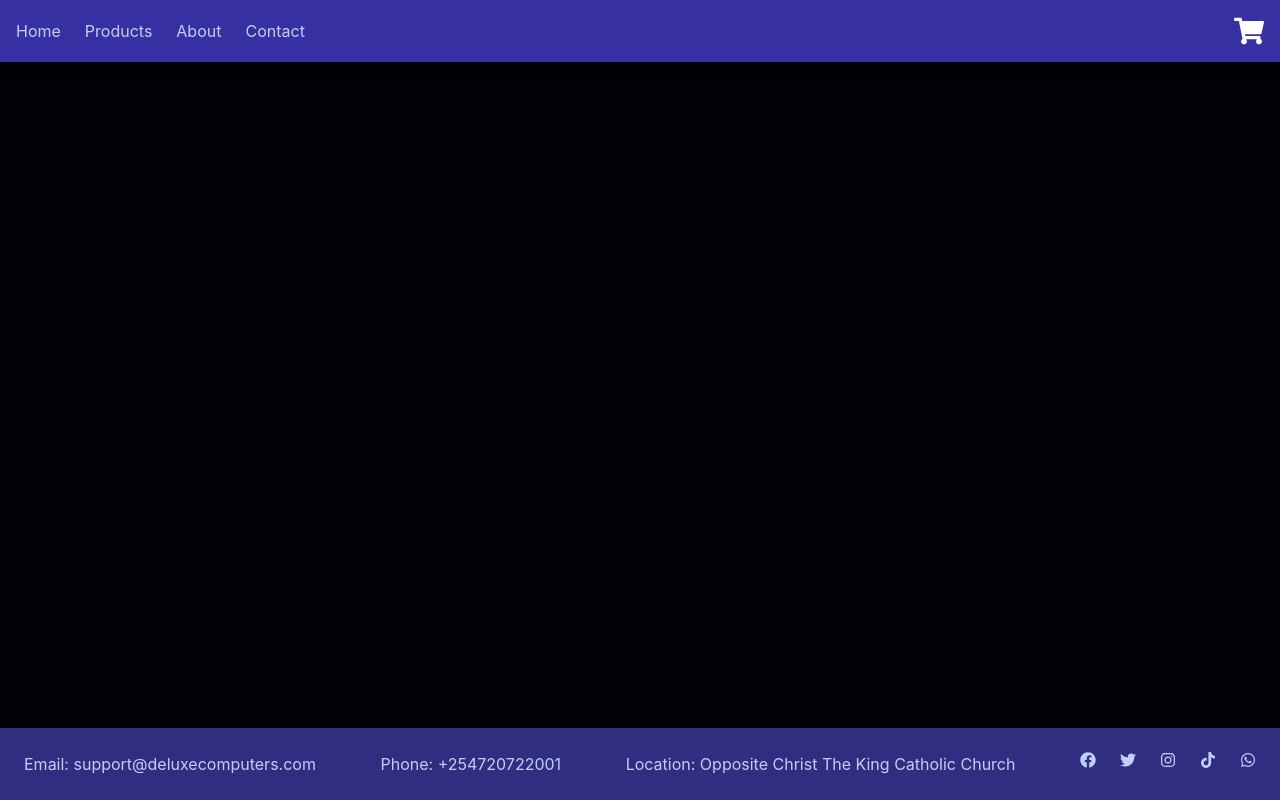
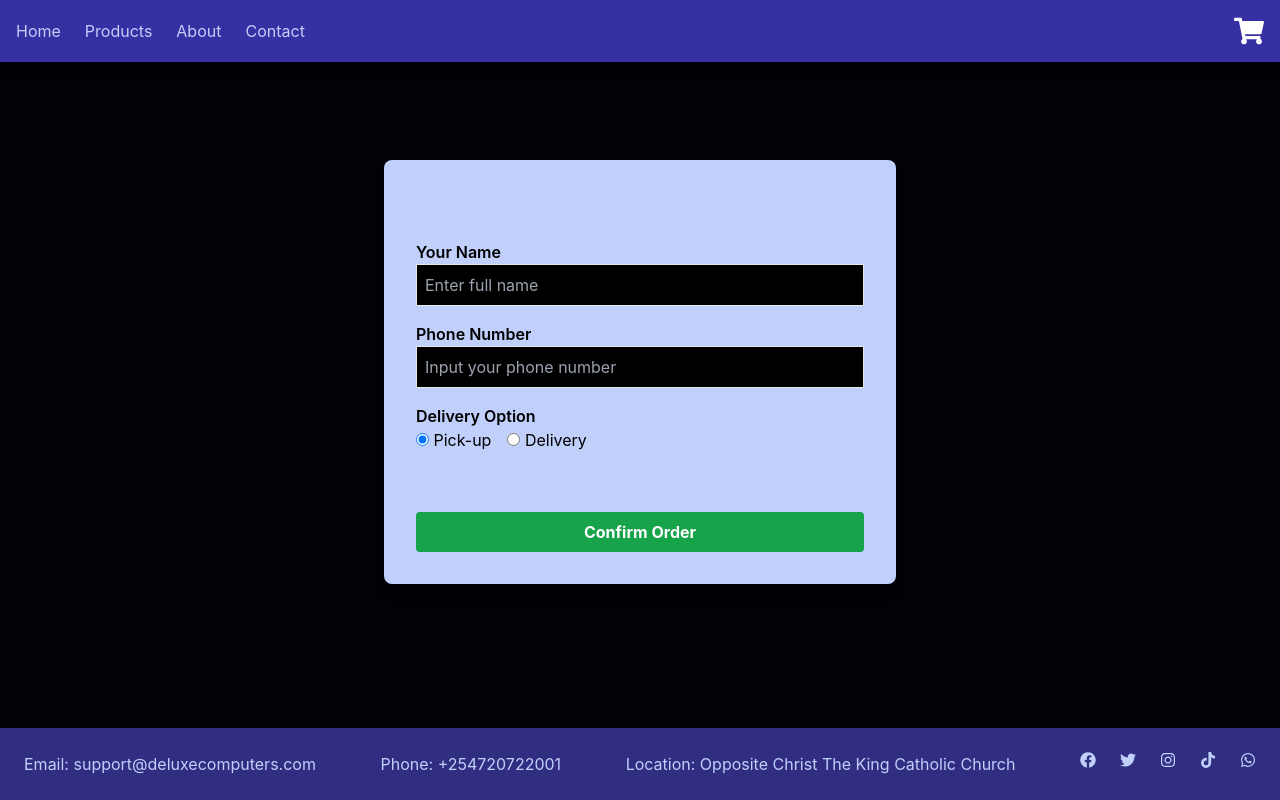
Before and after one commit to abongo123/deluxe-computers, a React (Vite) app in the folder deluxe-computers/: page /checkout in a window 1280 px wide. Built offline with nearby package versions, Linux system fonts and the light colour scheme.

Commit message:
Updated checkout page

```diff
--- a/deluxe-computers/src/App.jsx
+++ b/deluxe-computers/src/App.jsx
@@ -40,7 +40,7 @@ export default function App() {
             <Route path="/cart" element={<Cart />} />
             <Route path="/payment" element={<Payment />} />
             <Route path="/repairs" element={<Repairs />} />
-            <Route path="/chekout" element={<Checkout />} />
+            <Route path="/checkout" element={<Checkout />} />
           </Routes>
         </main>
         <Footer />
--- a/deluxe-computers/src/Pages/Checkout.jsx
+++ b/deluxe-computers/src/Pages/Checkout.jsx
@@ -4,6 +4,7 @@ import { useCart } from "../context/cartcontext";
 export default function Checkout() {
   const { cart } = useCart();
   const [name, setName] = useState("");
+  const [phone, setPhone] = useState("");
   const [deliveryType, setDeliveryType] = useState("pickup");
   const [address, setAddress] = useState("");
 
@@ -14,6 +15,10 @@ export default function Checkout() {
       alert("Please enter your name");
       return;
     }
+    if (!phone.trim()) {
+  alert("Please enter your phone number");
+  return;
+     }
     if (deliveryType === "delivery" && !address.trim()) {
       alert("Please enter your delivery address");
       return;
@@ -23,20 +28,26 @@ export default function Checkout() {
   };
 
   return (
-    <div className="p-8 mt-24 max-w-lg mx-auto bg-white shadow-lg rounded-lg">
+    <div className="p-8 mt-24 max-w-lg mx-auto bg-[#c1cffb] shadow-lg rounded-lg">
       <h1 className="text-2xl font-bold mb-4">Checkout</h1>
-
-      <label className="font-semibold">Your Name</label>
+      <label className="font-semibold text-black">Your Name</label>
       <input
         type="text"
-        className="w-full border p-2 rounded mb-4"
+        className="w-full border p-2 rounded-none mb-4 bg-black"
         placeholder="Enter full name"
         value={name}
-        onChange={(e) => setName(e.target.value)}
-      />
+        onChange={(e) => setName(e.target.value)}/>
 
-      <label className="font-semibold">Delivery Option</label>
-      <div className="flex gap-4 mb-4">
+        <label className="font-semibold text-black">Phone Number</label>
+      <input
+        type="tel"
+        className="w-full border p-2 rounded-none mb-4 bg-black"
+        placeholder="Input your phone number"
+        value={phone}
+        onChange={(e) => setPhone(e.target.value)}/>
+
+      <label className="font-semibold text-black">Delivery Option</label>
+      <div className="flex gap-4 mb-4 text-black">
         <label>
           <input
             type="radio"
```
